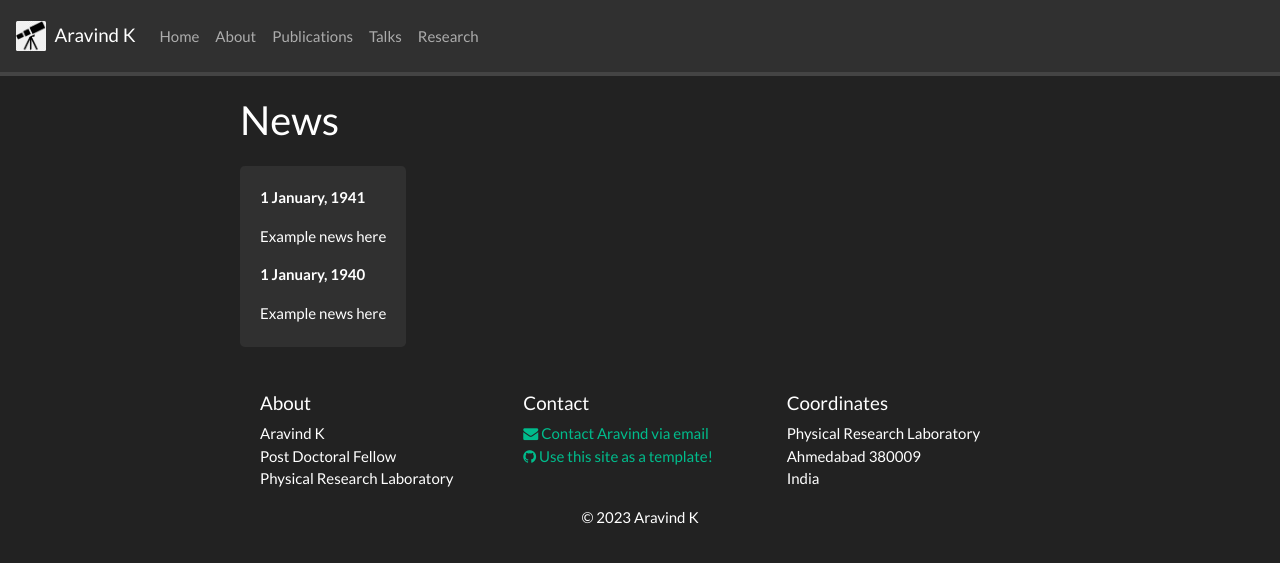
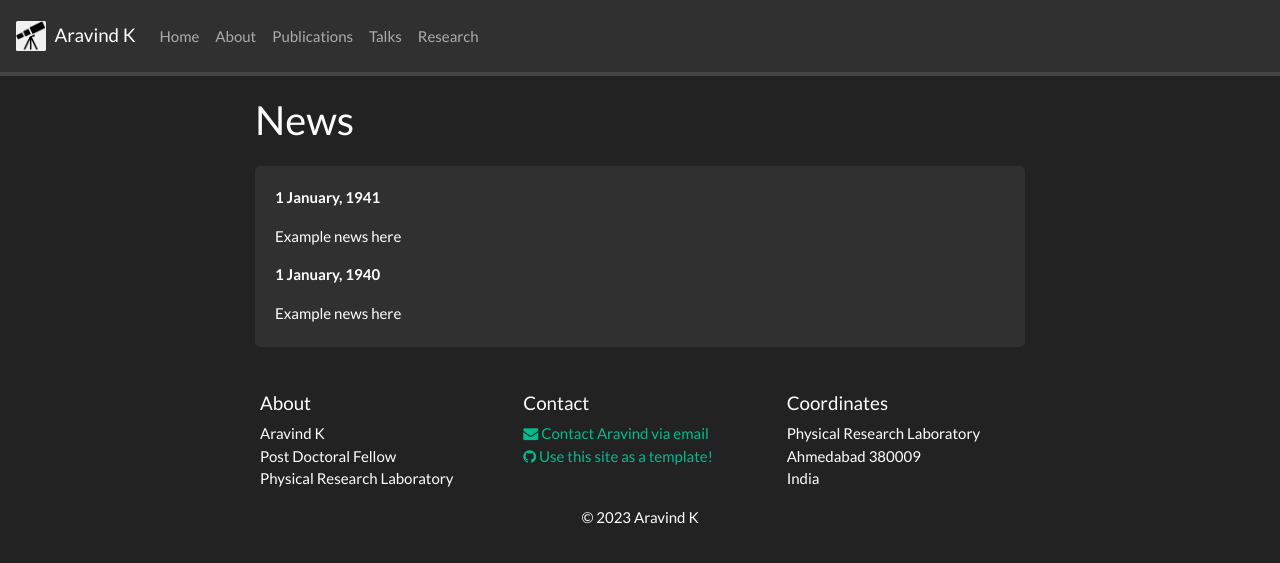
Before and after one commit to DrAravind1192/DrAravind1192.github.io, a Jekyll site: the page built from _pages/allnews.md, in a window 1280 px wide. Shown: the top 563 px of the page. Built offline with Jekyll 4.4.1, drawn with Linux system fonts in a browser that asks for light colours; nearby versions of some CDN libraries; a style sheet for code colours, icons or effects is not loaded.

Commit message:
Update textlay.html

```diff
--- a/_layouts/textlay.html
+++ b/_layouts/textlay.html
@@ -1,6 +1,6 @@
 ---
 layout: default
 ---
-<div id="textid" class="col-sm-20">
+<div id="textid" class="col-sm-12">
   {{ content }}
 </div>
```
